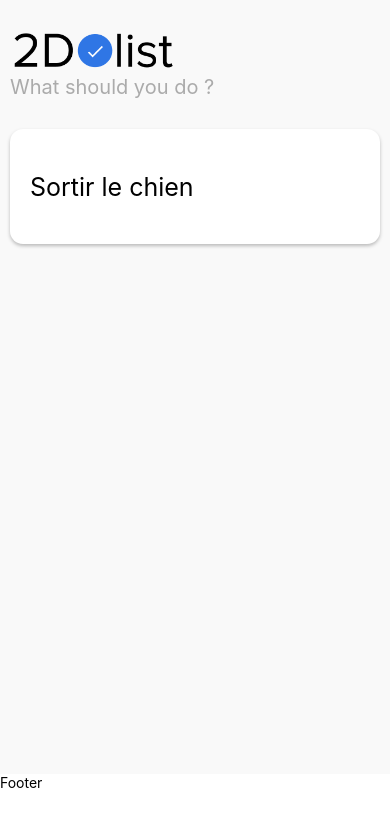
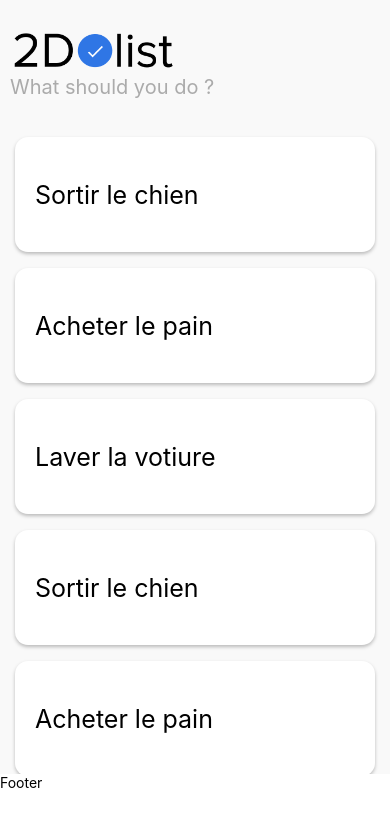
Before and after one commit to Karlito14/TodoApp, a React Native app: screen / in a window 390 px wide. Shown: the top 826 px of the page. Built offline with nearby package versions, Linux system fonts and the light colour scheme.

Commit message:
affichage de la liste de todo

```diff
--- a/App.style.ts
+++ b/App.style.ts
@@ -12,7 +12,6 @@ export const styles = StyleSheet.create({
   body: {
     flex: 5,
     paddingHorizontal: 10,
-
   },
   footer: {
     height: 70,
--- a/App.tsx
+++ b/App.tsx
@@ -1,12 +1,21 @@
 import { Text, SafeAreaView, View } from 'react-native';
+import { useState } from 'react';
 import { styles } from './App.style';
-import { Header } from './components/Header/Header';
-import { Card } from '@components/Card/Card';
-import { Todo } from 'interfaces/interfaces';
+import { Header } from '@components/Header/Header';
+import { CardList } from '@components/CardList/CardList';
+import { Todo } from '@interfaces/interfaces';
 
-const TODO_LIST: Todo[]  = [{ id: 1, title: 'Sortir le chien', done: false }, { id: 2, title: 'Acheter le pain', done: false }, { id: 3, title: 'Laver la votiure', done: false }];
+const TODO_LIST: Todo[] = [
+  { id: '1', title: 'Sortir le chien', done: false },
+  { id: '2', title: 'Acheter le pain', done: false },
+  { id: '3', title: 'Laver la votiure', done: false },
+  { id: '4', title: 'Sortir le chien', done: false },
+  { id: '5', title: 'Acheter le pain', done: false },
+  { id: '6', title: 'Laver la votiure', done: false },
+];
 
 export default function App() {
+  const [todoList, setTodoList] = useState(TODO_LIST);
   return (
     <>
       <SafeAreaView style={styles.container}>
@@ -14,7 +23,7 @@ export default function App() {
           <Header />
         </View>
         <View style={styles.body}>
-          <Card todo={TODO_LIST[0]} />
+          <CardList todoList={todoList} />
         </View>
       </SafeAreaView>
       <View style={styles.footer}>
--- a/components/Card/Card.style.ts
+++ b/components/Card/Card.style.ts
@@ -9,6 +9,8 @@ export const styles = StyleSheet.create({
     alignItems: 'center',
     justifyContent: 'space-between',
     height: 115,
+    marginVertical: 8,
+    marginHorizontal: 5,
     shadowColor: '#000',
     shadowOffset: {
       width: 0,
--- a/components/Card/Card.tsx
+++ b/components/Card/Card.tsx
@@ -1,10 +1,6 @@
 import { Image, Text, TouchableOpacity } from 'react-native';
 import { styles } from './Card.style';
-import { Todo } from 'interfaces/interfaces';
-
-interface ITodo {
-  todo: Todo;
-}
+import { ITodo } from '@interfaces/interfaces';
 
 export const Card = ({ todo }: ITodo) => {
   return (
@@ -12,7 +8,7 @@ export const Card = ({ todo }: ITodo) => {
       <Text
         style={[
           styles.title,
-          todo.done ? { textDecorationLine: 'line-through' } : null,
+          todo.done && { textDecorationLine: 'line-through' },
         ]}
       >
         {todo.title}
--- /dev/null
+++ b/components/CardList/CardList.tsx
@@ -0,0 +1,13 @@
+import { FlatList, View } from 'react-native';
+import { ITodoList } from '@interfaces/interfaces';
+import { Card } from '@components/Card/Card';
+
+export const CardList = ({ todoList }: ITodoList) => {
+  return (
+    <FlatList
+      data={todoList}
+      renderItem={({ item }) => <Card todo={item} />}
+      keyExtractor={(item) => item.id}
+    />
+  );
+};
```
Also changed, not shown: interfaces/interfaces.ts (+10 -2 lines), tsconfig.json (+6 -1 lines).
